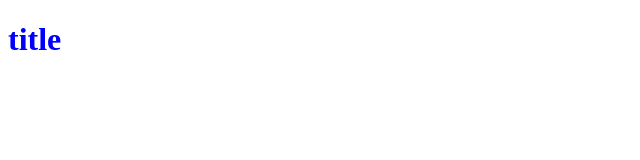
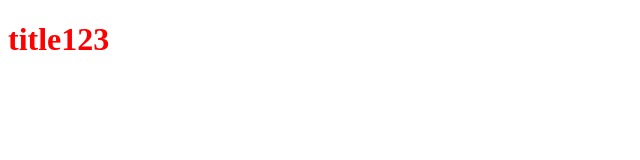
Before and after one commit to asacat1991/HTMLNEWONE, a plain HTML site: page index.html in a window 1280 px wide. Shown: the whole page, without its empty margins (0-640 px from the left). Drawn offline with Linux system fonts and the light colour scheme.

Commit message:
改紅色
test

```diff
--- a/all.css
+++ b/all.css
@@ -1,3 +1,3 @@
 h1{
-    color: blue;
+    color: red;
 }
--- a/index.html
+++ b/index.html
@@ -2,11 +2,12 @@
 <html lang="en">
 <head>
     <meta charset="UTF-8">
+    <meta http-equiv="X-UA-Compatible" content="IE=edge">
     <meta name="viewport" content="width=device-width, initial-scale=1.0">
     <title>Document</title>
     <link rel="stylesheet" href="all.css">
 </head>
 <body>
-    <h1>title</h1>
+    <h1>title123</h1>
 </body>
 </html>
```
